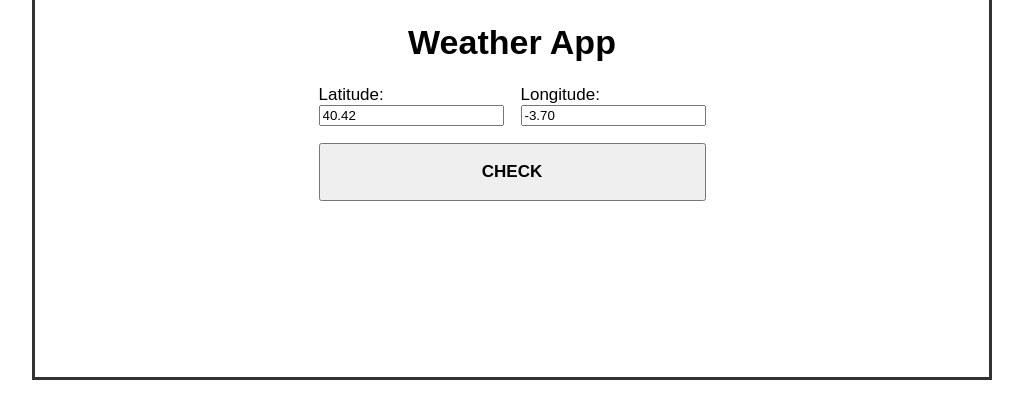
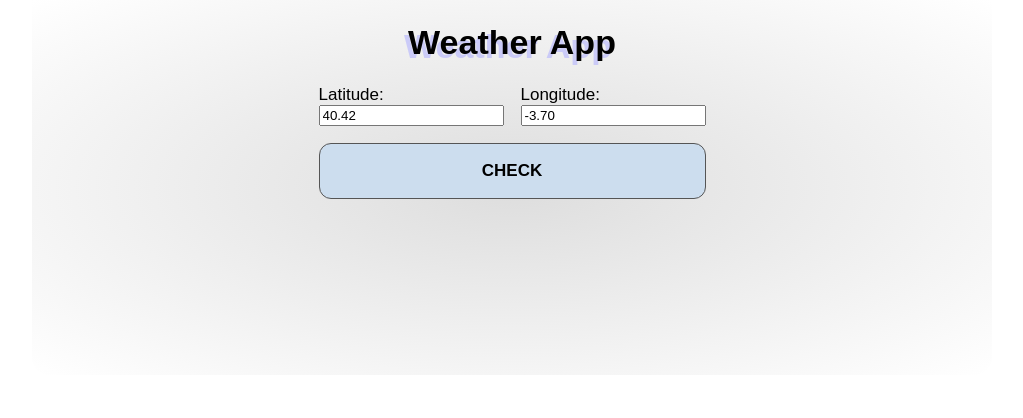
Before and after one commit to mustevenplay/weather-app, a website built with Parcel: page src/index.html in a window 1280 px wide. Shown: the whole page, without its empty margins (128-1151 px from the left). Built offline with nearby package versions, Linux system fonts and the light colour scheme; no server answers.

Commit message:
Some changes in the style

```diff
--- a/src/index.css
+++ b/src/index.css
@@ -14,9 +14,14 @@ main {
   display: flex;
   flex-direction: column;
   align-items: center;
-  border: 3px solid #333;
   border-top: none;
   padding-bottom: 2rem;
+  background: radial-gradient(#DDD, #FFF);
+  border-radius: 0 0 18px 18px;
+}
+
+main > h1 {
+  text-shadow: -4px 4px 0 #AAF8;
 }
 
 #controls {
@@ -35,6 +40,18 @@ main {
   padding: 1rem;
   font: bold 1rem sans-serif;
   text-transform: uppercase;
+  background-color: #CDE;
+  border: 1px solid #555;
+  border-radius: 12px;
+  cursor: pointer;
+}
+
+#coordinate-submit:hover {
+  box-shadow: 0 0 10px #55C8 inset;
+}
+
+#coordinate-submit:active {
+  box-shadow: 0 0 10px #0008 inset;
 }
 
 #query-content {
```
